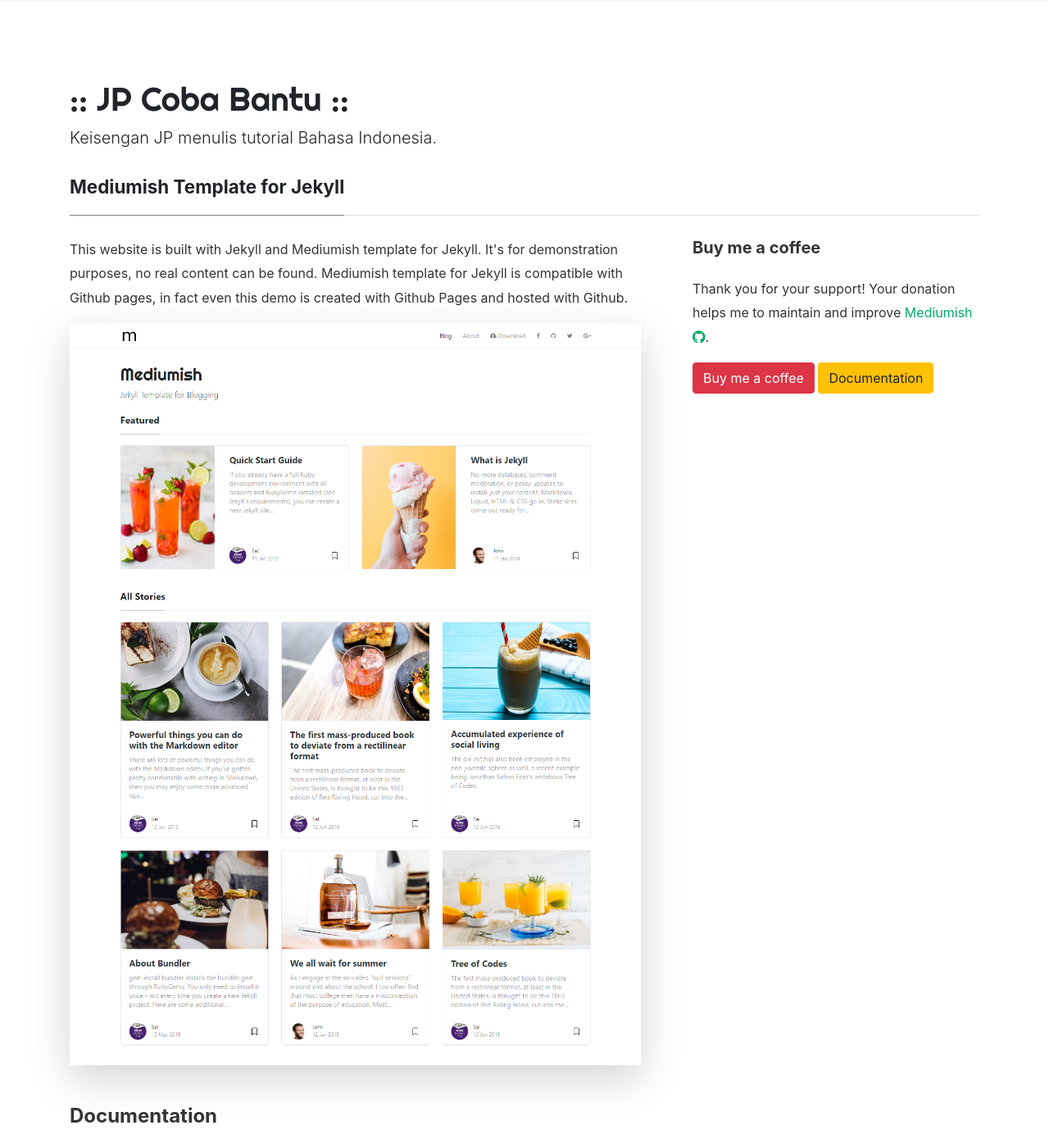
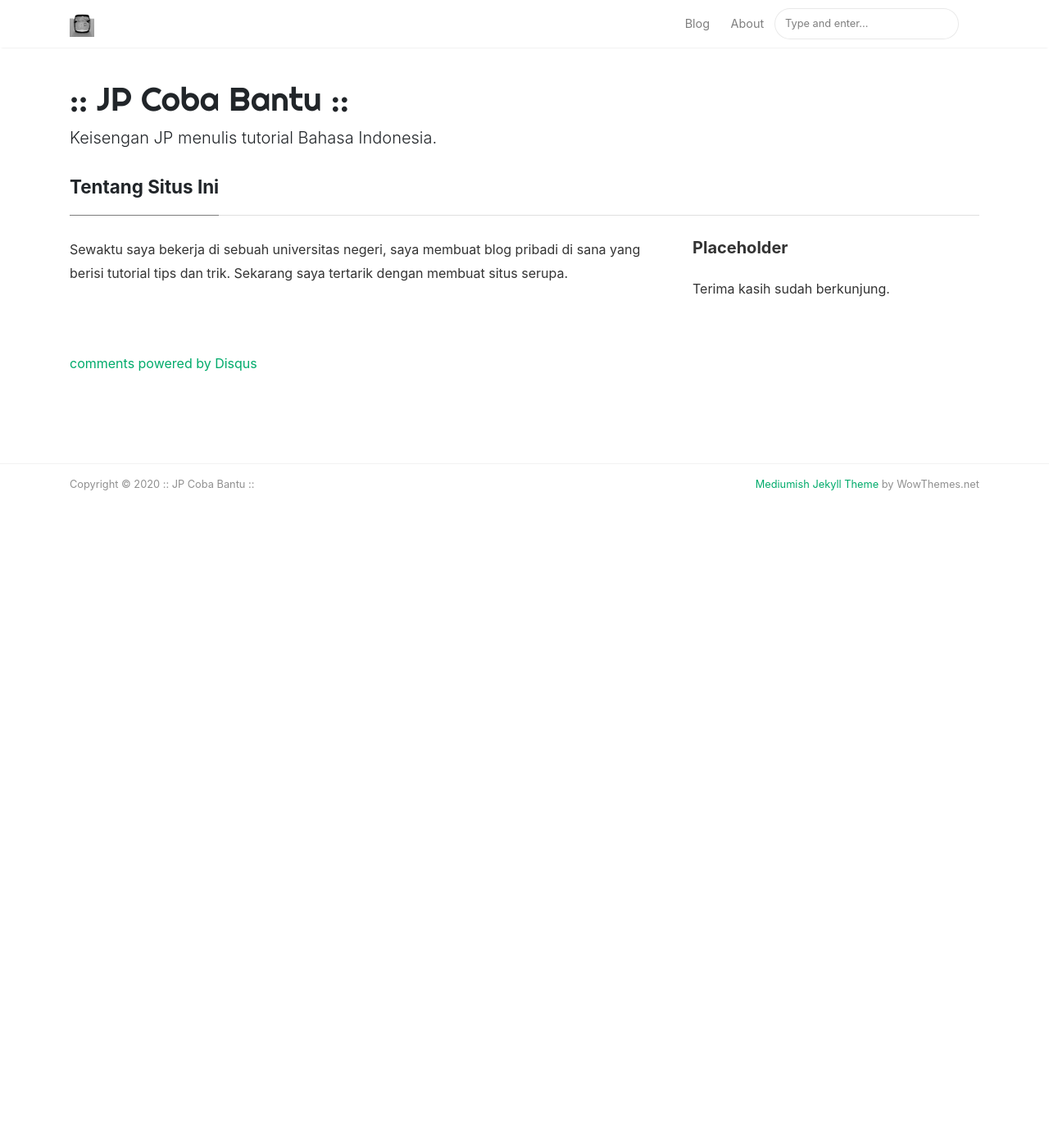
Before and after one commit to jpmrblood/tutorial, a Jekyll site: the page built from _pages/about.md, in a window 1280 px wide and 1400 px high. Shown: the whole window at 82% size. Built offline with Jekyll 4.4.1, drawn with Linux system fonts in a browser that asks for light colours; nearby versions of some CDN libraries; comment, search, counter and statistics services are not loaded; some of the changed text lies outside the part shown.

Commit message:
Halaman tentang

```diff
--- a/_pages/about.md
+++ b/_pages/about.md
@@ -1,6 +1,6 @@
 ---
 layout: page
-title: Mediumish Template for Jekyll
+title: Tentang Situs Ini
 permalink: /about
 comments: true
 ---
@@ -8,27 +8,16 @@ comments: true
 <div class="row justify-content-between">
 <div class="col-md-8 pr-5">
 
-<p>This website is built with Jekyll and Mediumish template for Jekyll. It's for demonstration purposes, no real content can be found. Mediumish template for Jekyll is compatible with Github pages, in fact even this demo is created with Github Pages and hosted with Github.</p>
-
-<p class="mb-5"><img class="shadow-lg" src="{{site.baseurl}}/assets/images/mediumish-jekyll-template.png" alt="jekyll template mediumish" /></p>
-<h4>Documentation</h4>
-
-<p>Please, read the docs <a href="https://bootstrapstarter.com/bootstrap-templates/template-mediumish-bootstrap-jekyll/">here</a>.</p>
-
-<h4>Questions or bug reports?</h4>
-
-<p>Head over to our <a href="https://github.com/wowthemesnet/mediumish-theme-jekyll">Github repository</a>!</p>
+<p>Sewaktu saya bekerja di sebuah universitas negeri, saya membuat blog pribadi di sana yang berisi tutorial tips dan trik. Sekarang saya tertarik dengan membuat situs serupa.</p>
 
 </div>
 
 <div class="col-md-4">
 
 <div class="sticky-top sticky-top-80">
-<h5>Buy me a coffee</h5>
+<h5>Placeholder</h5>
 
-<p>Thank you for your support! Your donation helps me to maintain and improve <a target="_blank" href="https://github.com/wowthemesnet/mediumish-theme-jekyll">Mediumish <i class="fab fa-github"></i></a>.</p>
-
-<a target="_blank" href="https://www.wowthemes.net/donate/" class="btn btn-danger">Buy me a coffee</a> <a target="_blank" href="https://bootstrapstarter.com/bootstrap-templates/template-mediumish-bootstrap-jekyll/" class="btn btn-warning">Documentation</a>
+<p>Terima kasih sudah berkunjung.</p>
 
 </div>
 </div>
```
